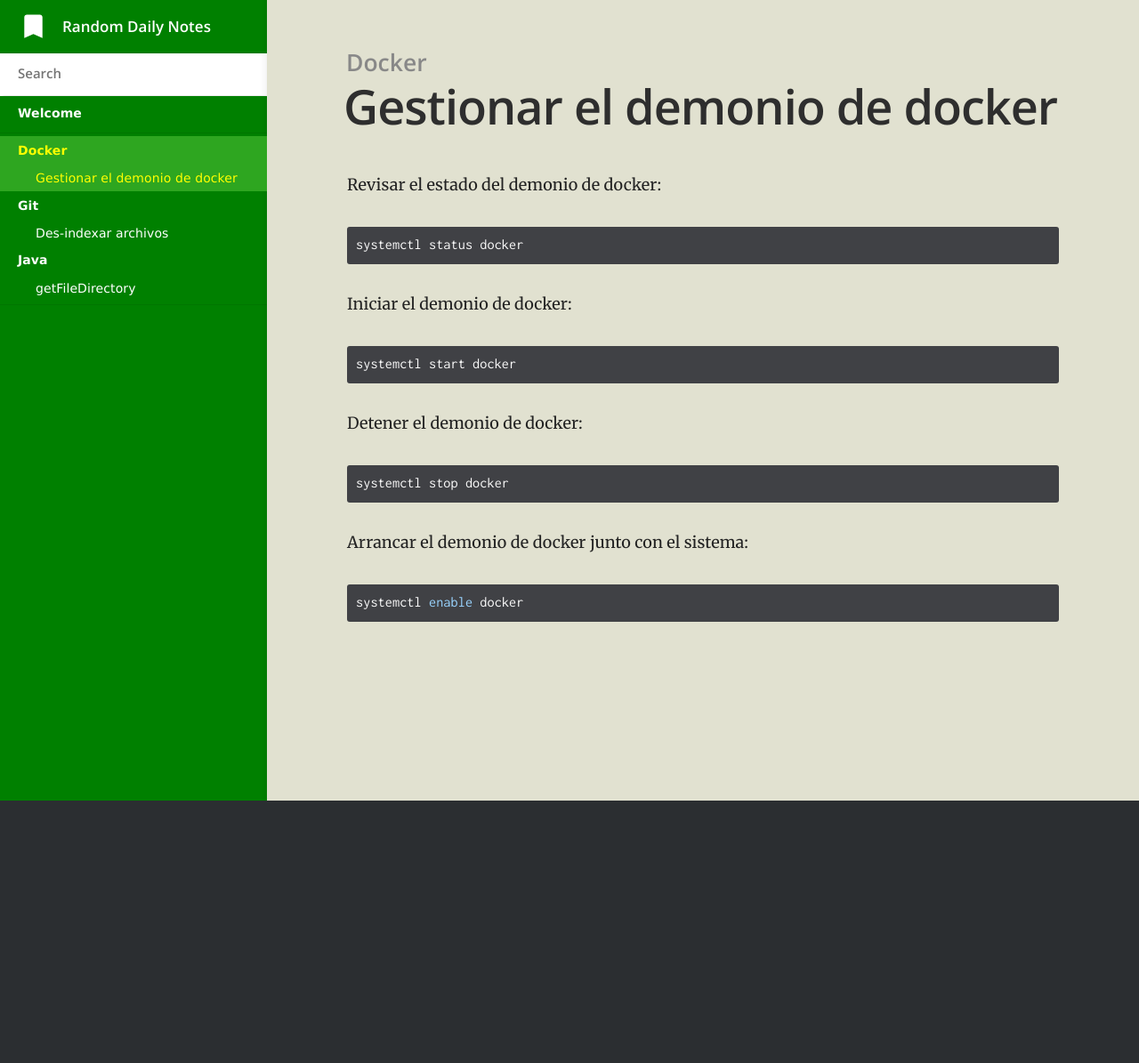
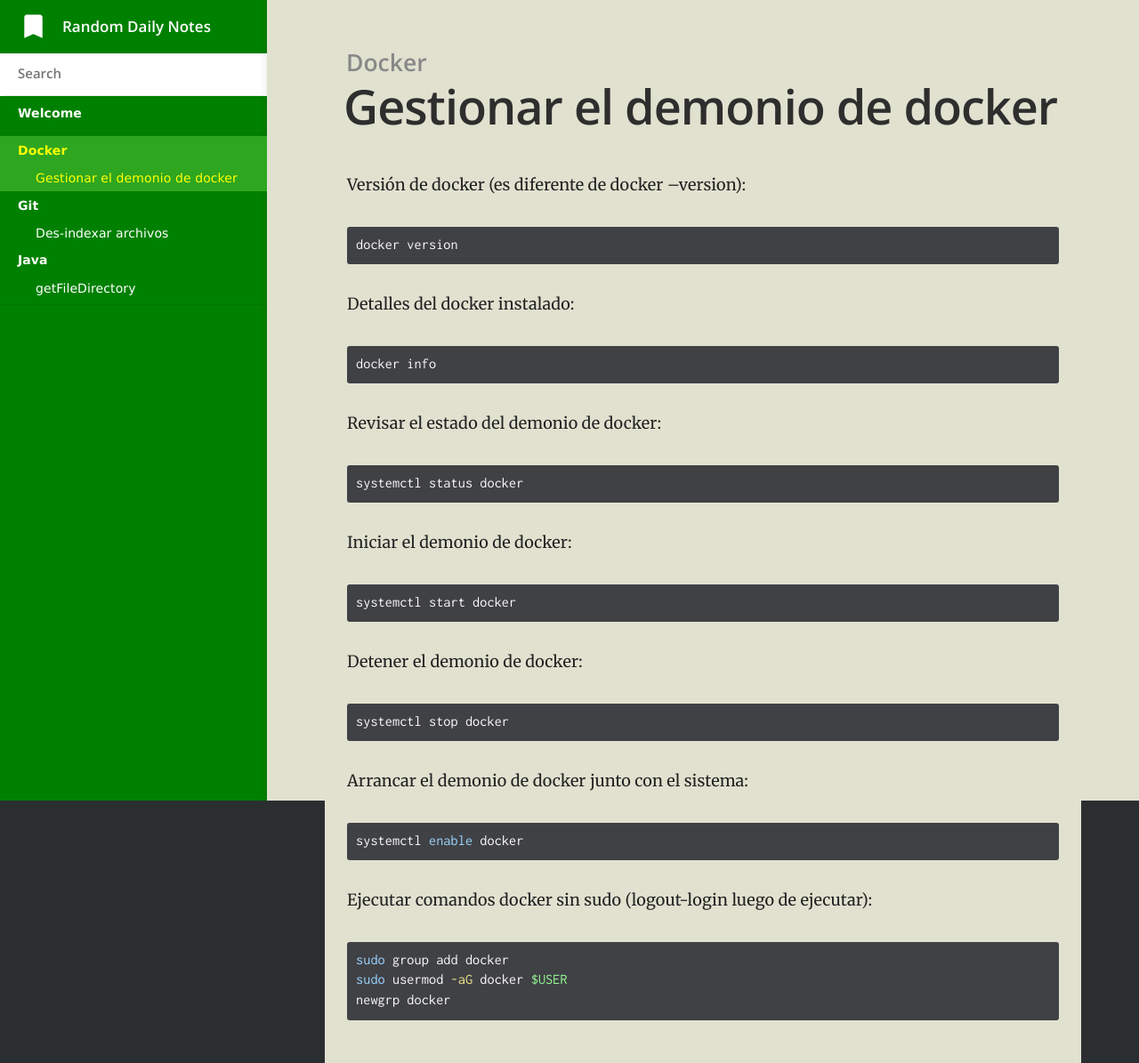
Before and after one commit to slaarks/slaarks.github.io, a Jekyll site: the page built from _docs/Docker/gestionar-docker.md, in a window 1280 px wide. Shown: the whole page at 89% size. Built offline with Jekyll 4.4.1, drawn with Linux system fonts in a browser that asks for light colours; before the commit the page ends 900 px from its top, so only the background shows below that.

Commit message:
Update and rename gestionar-demonio-docker.md to gestionar-docker.md

````diff
--- a/_docs/Docker/gestionar-demonio-docker.md
+++ b/_docs/Docker/gestionar-docker.md
@@ -3,6 +3,16 @@ title: Gestionar el demonio de docker
 category: Docker
 order: 1
 ---
+
+Versión de docker (es diferente de docker --version):
+```bash
+docker version
+```
+
+Detalles del docker instalado:
+```bash
+docker info
+```
 
 Revisar el estado del demonio de docker:
 ```bash
@@ -23,3 +33,10 @@ Arrancar el demonio de docker junto con el sistema:
 ```bash
 systemctl enable docker
 ```
+
+Ejecutar comandos docker sin sudo (logout-login luego de ejecutar):
+```bash
+sudo group add docker
+sudo usermod -aG docker $USER
+newgrp docker
+```
````
